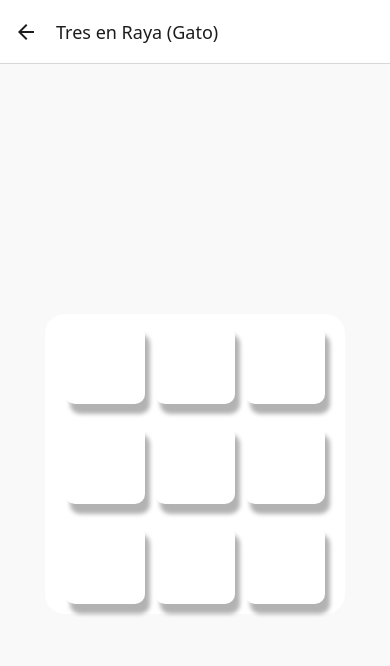
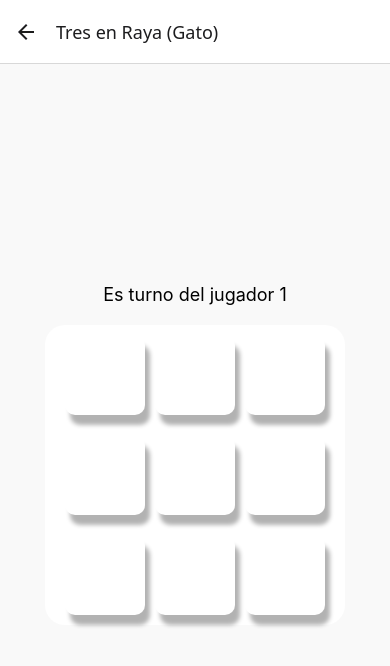
Before and after one commit to CarlosPaz64/little-games, a React Native app: screen /TicTacToe in a window 390 px wide. Shown: the top 666 px of the page. Built offline with nearby package versions, Linux system fonts and the light colour scheme.

Commit message:
Mejoras de codigo
Se mejora el tiempo transcurrido de jugada para hacer "como piensa" la maquina y se mejora la interfaz

```diff
--- a/src/games/tictactoe/components/TicTacToe.tsx
+++ b/src/games/tictactoe/components/TicTacToe.tsx
@@ -1,5 +1,5 @@
 import React, { useState, useRef, useEffect } from 'react';
-import { View, StyleSheet, Text } from 'react-native';
+import { View, StyleSheet, Text, InteractionManager } from 'react-native';
 import TicTacToeAI from '../handlers/PlayerIA';
 import RenderBoard from './RenderBoard';
 
@@ -31,7 +31,9 @@ const TicTacToe = () => {
 
     // Si no hay ganador y es el turno de la máquina
     if (currentPlayer === 2 && !gameOver) {
+      InteractionManager.runAfterInteractions(() => {
         handleAIMove();
+      });
     }
   }, [boardData]); // Se ejecuta cada vez que se actualiza boardData
 
@@ -47,12 +49,14 @@ const TicTacToe = () => {
   };
 
   const handleAIMove = () => {
+    setTimeout(() => {
       // Hacer el movimiento de la máquina
       const aiMove = ticTacToeGame.makeAIMove(2); // El jugador 2 es la IA
       if (aiMove) {
         setBoardData([...ticTacToeGame.getBoardData()]); // Actualizar el estado del tablero
         setCurrentPlayer(1); // Cambiar al jugador 1 (Humano)
       }
+    }, 1500);
   };
 
   const handleRemakeGame = () => {
@@ -66,6 +70,10 @@ const TicTacToe = () => {
 
   return (
     <View style={styles.container}>
+      {gameOver === false
+          ? <Text style={styles.textIndicator}>Es turno del jugador {currentPlayer}</Text>
+          : <Text style={styles.textIndicator}>Juego terminado {winner !== null ? `ganó el jugador ${winner}` : 'Empate'}</Text>
+      }
       <View style={styles.board}>
         <RenderBoard
           currentPlayer={currentPlayer}
@@ -83,7 +91,7 @@ const TicTacToe = () => {
       {gameOver && winner !== null && (
         <View style={styles.result}>
           <Text style={styles.winnerText}>
-            ¡Jugador {winner} gana con {winnerType}!
+            ¡Gana por la jugada {winnerType}!
           </Text>
           <Text style={styles.remakeText} onPress={handleRemakeGame}>
             Jugar de nuevo
@@ -121,10 +129,18 @@ const styles = StyleSheet.create({
     color: 'green',
   },
   remakeText: {
+    padding: 10,
+    backgroundColor: '#1aedea',
     fontSize: 16,
-    color: 'blue',
-    textDecorationLine: 'underline',
+    color: 'black',
+    fontWeight: '200',
+    textDecorationLine: 'none',
+    borderRadius: 12,
     marginTop: 10,
+  },
+  textIndicator: {
+    fontSize: 18,
+    color: 'black'
   },
 });
 
--- a/src/games/tictactoe/handlers/GameController.ts
+++ b/src/games/tictactoe/handlers/GameController.ts
@@ -14,7 +14,6 @@ class TicTacToeGame {
     // Variables
     boardData: number[][];
     constructor() {
-        console.log('Starting the game @Tic Tac Toe');
         this.boardData = this.initializateGame();
     }
 
--- a/src/games/tictactoe/handlers/PlayerIA.ts
+++ b/src/games/tictactoe/handlers/PlayerIA.ts
@@ -11,7 +11,7 @@ class TicTacToeAI extends TicTacToeGame {
      * @param player Number representing the AI player (e.g., 2 for AI)
      * @returns {boolean} `true` if the move was successful, `false` otherwise.
      */
-    makeAIMove(player: number): boolean {
+    makeAIMove(player: number = 2): boolean {
         const move = this.getBestMove(player);
         if (move) {
             return this.makeMove(move.row, move.col, player);
```
Lines whose indentation alone changed are shown as unchanged.
